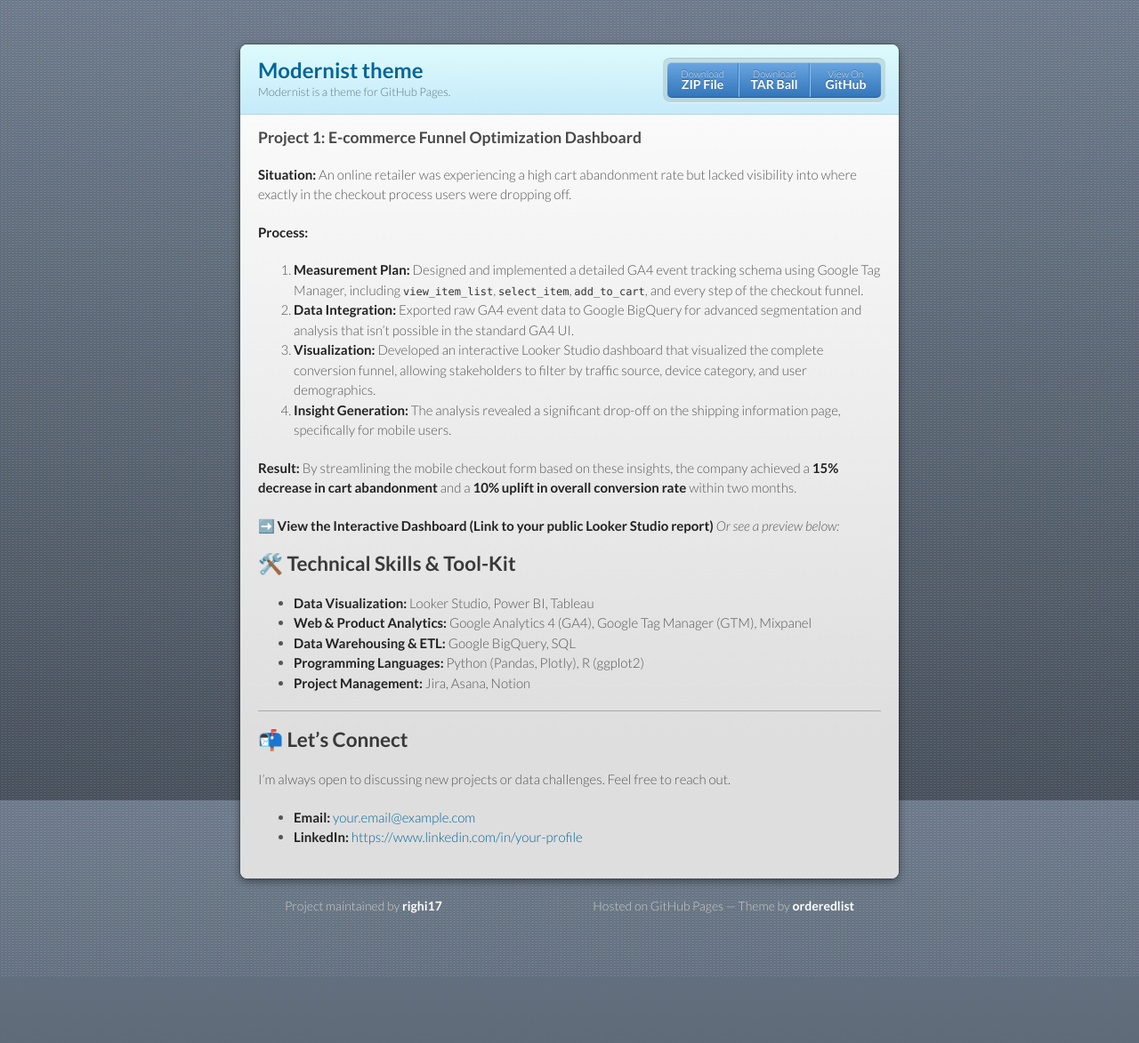
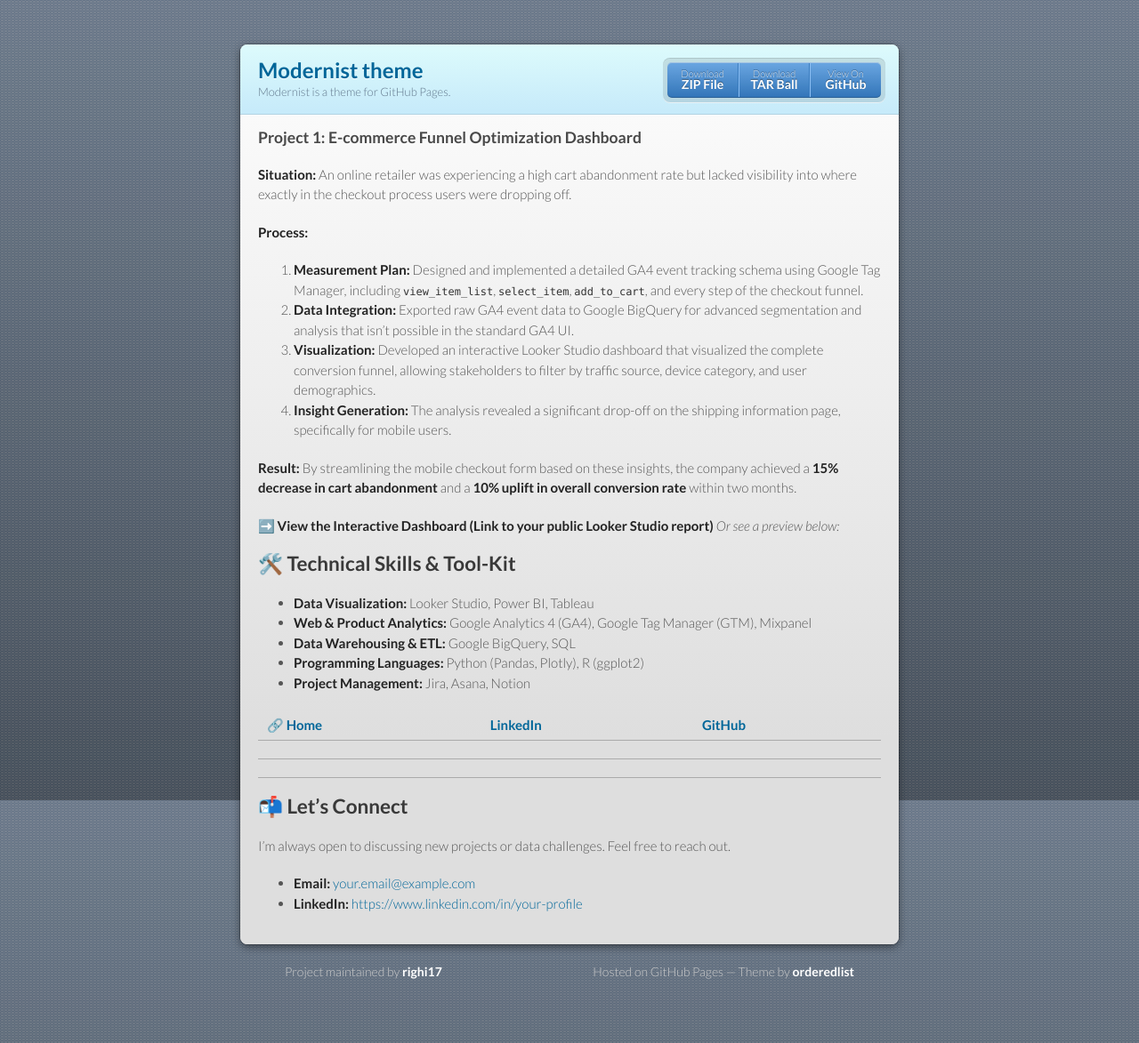
Before and after one commit to righi17/reprighi01, a Jekyll site: the page built from 01.md, in a window 1280 px wide. Shown: the whole page at 89% size. Built offline with Jekyll 4.4.1, drawn with Linux system fonts in a browser that asks for light colours; our own code applies the rules of GitHub Pages for plain Markdown files; before the commit the page ends 1099 px from its top, so only the background shows below that.

Commit message:
Update 01.md

```diff
--- a/01.md
+++ b/01.md
@@ -19,6 +19,10 @@
 * **Programming Languages:** Python (Pandas, Plotly), R (ggplot2)
 * **Project Management:** Jira, Asana, Notion
 
+🔗 **[Home](../index.md)** | **[LinkedIn](https://www.linkedin.com/in/righi)** | **[GitHub](https://github.com/righi17)**
+
+---
+
 ---
 
 ## 📬 Let's Connect
```
